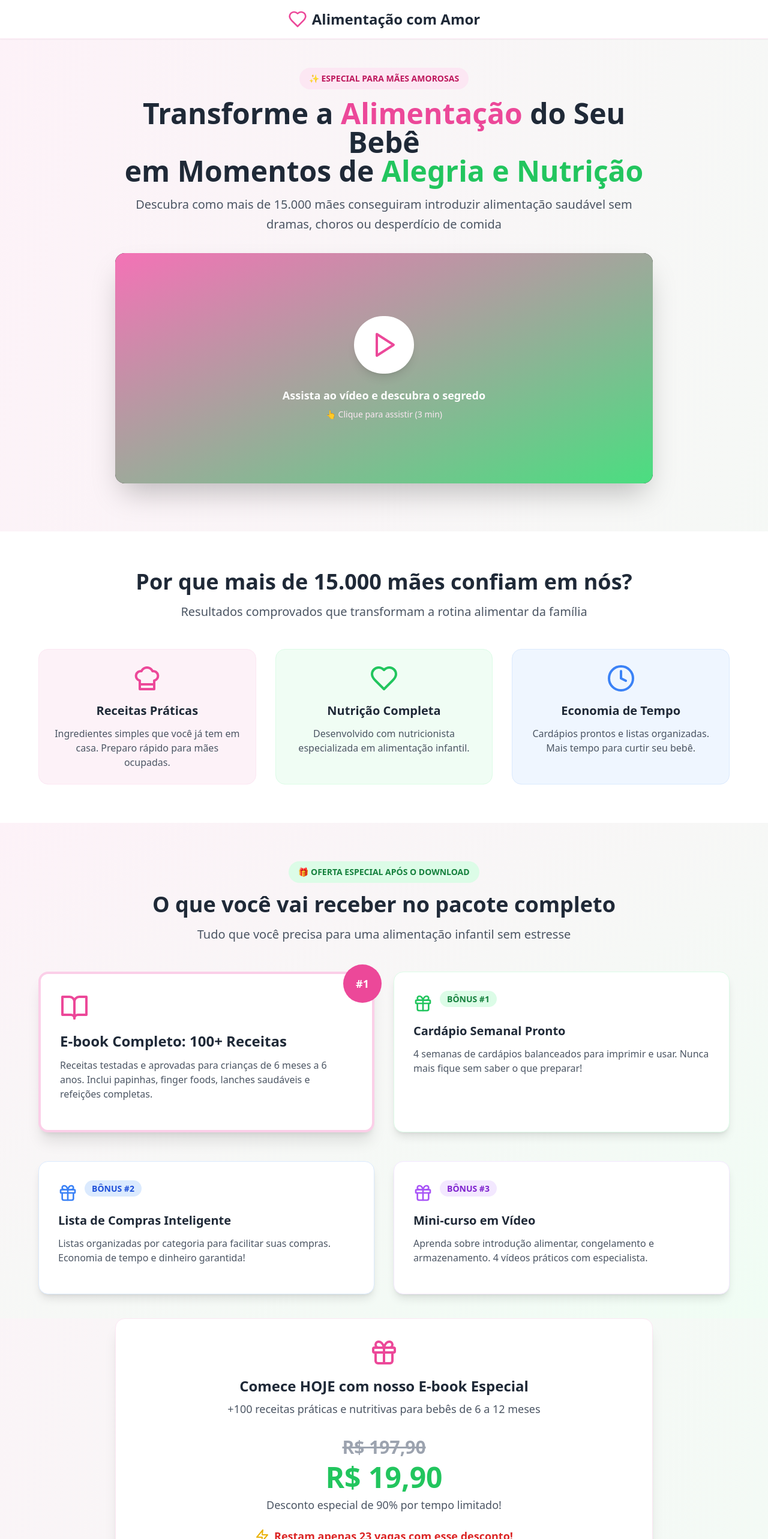
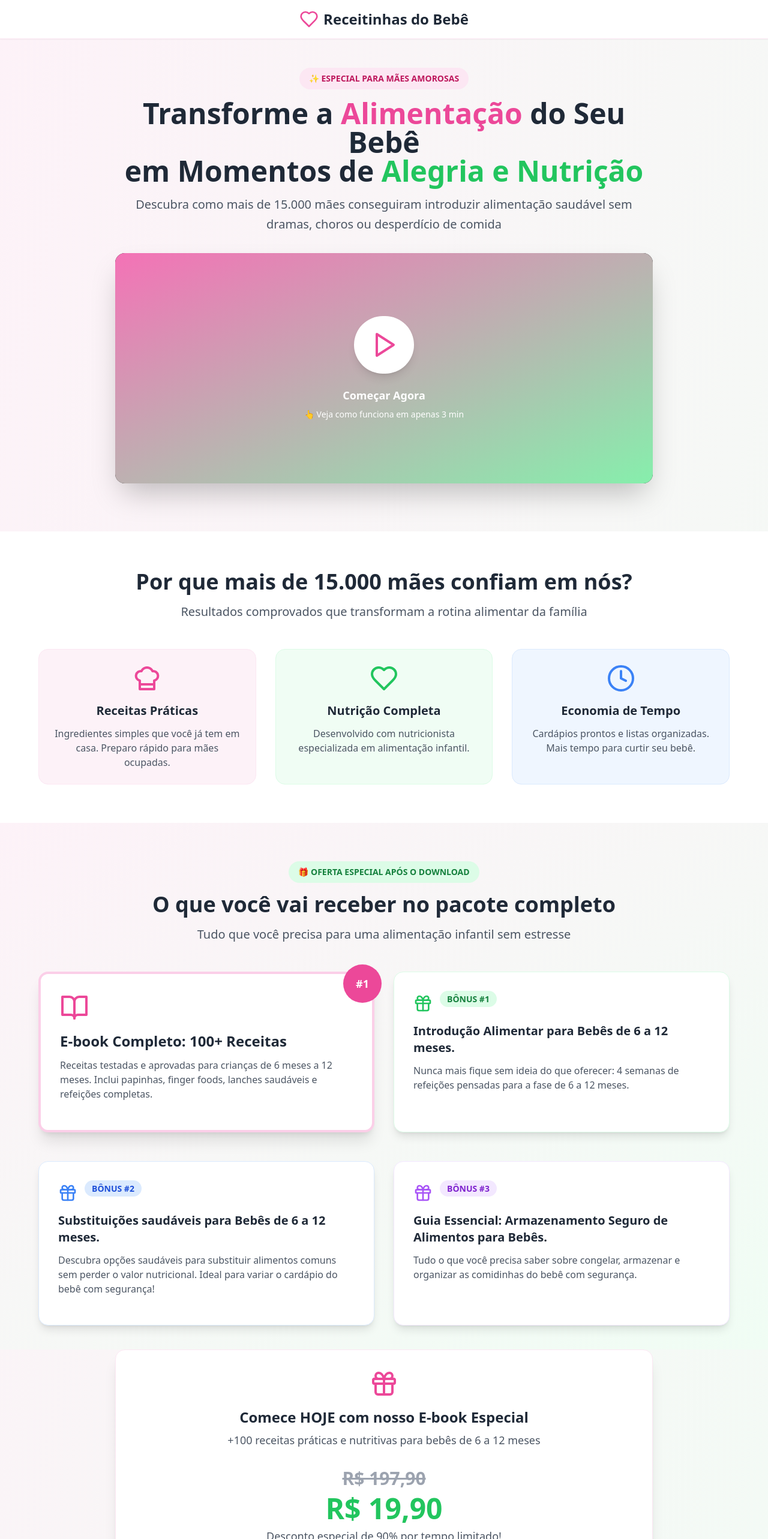
Before and after one commit to dreekszin/devocionalautismo, a React (Vite) app: page / in a window 1280 px wide. Shown: the top 2566 px of the page at 60% size. Built offline with nearby package versions, Linux system fonts and the light colour scheme.

Commit message:
fix: edu

```diff
--- a/index.html
+++ b/index.html
@@ -4,7 +4,7 @@
     <meta charset="UTF-8" />
     <link rel="icon" type="image/svg+xml" href="/vite.svg" />
     <meta name="viewport" content="width=device-width, initial-scale=1.0" />
-    <title>Landing Page Persuasiva para Mães - Alimentação Infantil</title>
+    <title>Receitinhas do Bebê</title>
   </head>
   <body>
     <div id="root"></div>
--- a/src/App.tsx
+++ b/src/App.tsx
@@ -98,7 +98,7 @@ function App() {
           <div className="flex items-center justify-center">
             <Heart className="text-pink-500 w-8 h-8 mr-2" />
             <h1 className="text-2xl font-bold text-gray-800">
-              Alimentação com Amor
+              Receitinhas do Bebê
             </h1>
           </div>
         </div>
@@ -111,7 +111,7 @@ function App() {
             <span className="inline-block bg-pink-100 text-pink-700 px-4 py-2 rounded-full text-sm font-semibold mb-4">
               ✨ ESPECIAL PARA MÃES AMOROSAS
             </span>
-            <h2 className="text-4xl md:text-5xl font-bold text-gray-800 mb-4 leading-tight">
+            <h2 className="text-3xl md:text-5xl font-bold text-gray-800 mb-4 leading-tight">
               Transforme a <span className="text-pink-500">Alimentação</span> do
               Seu Bebê
               <br />
@@ -128,7 +128,7 @@ function App() {
           <div className="relative bg-black rounded-2xl shadow-2xl mb-8 overflow-hidden">
             {!showVideo ? (
               <div
-                className="relative h-80 md:h-96 bg-gradient-to-br from-pink-400 to-green-400 flex items-center justify-center cursor-pointer"
+                className="relative h-80 md:h-96 bg-gradient-to-br from-pink-400 to-green-300 flex items-center justify-center cursor-pointer"
                 onClick={() => setShowVideo(true)}
               >
                 <div className="text-center">
@@ -136,10 +136,10 @@ function App() {
                     <Play className="w-12 h-12 text-pink-500 ml-1" />
                   </div>
                   <p className="text-white font-semibold text-lg">
-                    Assista ao vídeo e descubra o segredo
+                    Começar Agora
                   </p>
-                  <p className="text-pink-100 text-sm mt-2">
-                    👆 Clique para assistir (3 min)
+                  <p className="text-white text-sm mt-2">
+                    👆 Veja como funciona em apenas 3 min
                   </p>
                 </div>
               </div>
@@ -231,7 +231,7 @@ function App() {
                 E-book Completo: 100+ Receitas
               </h3>
               <p className="text-gray-600 mb-4">
-                Receitas testadas e aprovadas para crianças de 6 meses a 6 anos.
+                Receitas testadas e aprovadas para crianças de 6 meses a 12 meses.
                 Inclui papinhas, finger foods, lanches saudáveis e refeições
                 completas.
               </p>
@@ -248,11 +248,10 @@ function App() {
                 </div>
               </div>
               <h3 className="text-xl font-bold text-gray-800 mb-3">
-                Cardápio Semanal Pronto
+                Introdução Alimentar para Bebês de 6 a 12 meses.
               </h3>
               <p className="text-gray-600 mb-4">
-                4 semanas de cardápios balanceados para imprimir e usar. Nunca
-                mais fique sem saber o que preparar!
+                Nunca mais fique sem ideia do que oferecer: 4 semanas de refeições pensadas para a fase de 6 a 12 meses.
               </p>
             </div>
           </div>
@@ -269,11 +268,10 @@ function App() {
                 </div>
               </div>
               <h3 className="text-xl font-bold text-gray-800 mb-3">
-                Lista de Compras Inteligente
+                Substituições saudáveis para Bebês de 6 a 12 meses.
               </h3>
               <p className="text-gray-600 mb-4">
-                Listas organizadas por categoria para facilitar suas compras.
-                Economia de tempo e dinheiro garantida!
+                Descubra opções saudáveis para substituir alimentos comuns sem perder o valor nutricional. Ideal para variar o cardápio do bebê com segurança!
               </p>
             </div>
 
@@ -288,11 +286,10 @@ function App() {
                 </div>
               </div>
               <h3 className="text-xl font-bold text-gray-800 mb-3">
-                Mini-curso em Vídeo
+                Guia Essencial: Armazenamento Seguro de Alimentos para Bebês.
               </h3>
               <p className="text-gray-600 mb-4">
-                Aprenda sobre introdução alimentar, congelamento e
-                armazenamento. 4 vídeos práticos com especialista.
+                Tudo o que você precisa saber sobre congelar, armazenar e organizar as comidinhas do bebê com segurança.
               </p>
             </div>
           </div>
@@ -350,7 +347,7 @@ function App() {
             </button>
 
             <p className="text-sm text-gray-500 mt-4">
-              ✅ Sem spam • 📩 Direto no seu e-mail • 💯 Acesso imediato
+              ✅ Sem spam • 📩 Direto no seu e-mail • ⚡ Acesso imediato
             </p>
           </div>
         </div>
@@ -481,7 +478,7 @@ function App() {
 
           <button className="w-full max-w-lg bg-white text-pink-600 font-bold py-6 px-8 rounded-full text-xl hover:bg-gray-100 transition-all duration-300 shadow-2xl transform hover:scale-105 mb-6">
             <ArrowRight className="w-6 h-6 inline-block mr-3" />
-            GARANTIR MINHA VAGA POR R$ 19,90
+            SIM, EU QUERO O GUIA AGORA POR R$19,90!
           </button>
 
           <div className="grid md:grid-cols-3 gap-6 text-center">
@@ -506,15 +503,15 @@ function App() {
         <div className="max-w-6xl mx-auto text-center">
           <div className="flex items-center justify-center mb-4">
             <Heart className="text-pink-400 w-6 h-6 mr-2" />
-            <span className="text-xl font-semibold">Alimentação com Amor</span>
+            <span className="text-xl font-semibold">Receitinhas do Bebê</span>
           </div>
           <p className="text-gray-400 mb-4">
             Transformando a alimentação infantil com carinho e ciência
           </p>
           <p className="text-sm text-gray-500">
-            © 2025 Alimentação com Amor. Todos os direitos reservados.
+            © 2025 Receitinhas do Bebê. Todos os direitos reservados.
             <br />
-            Este produto é comercializado com base na segurança do Cakto. A
+            Este produto é comercializado com base na segurança da Cakto. A
             plataforma não faz controle editorial prévio dos produtos
             comercializados.
           </p>
```
